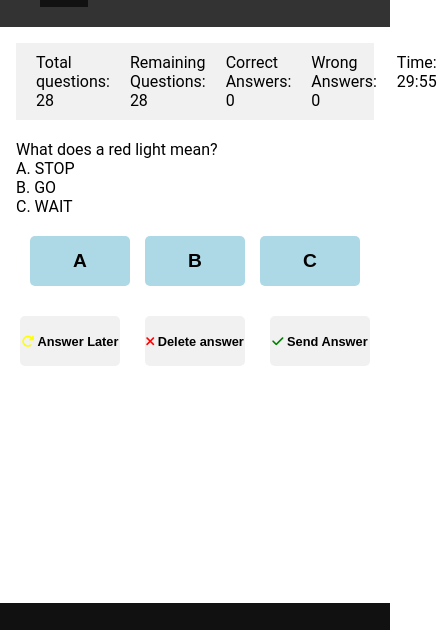
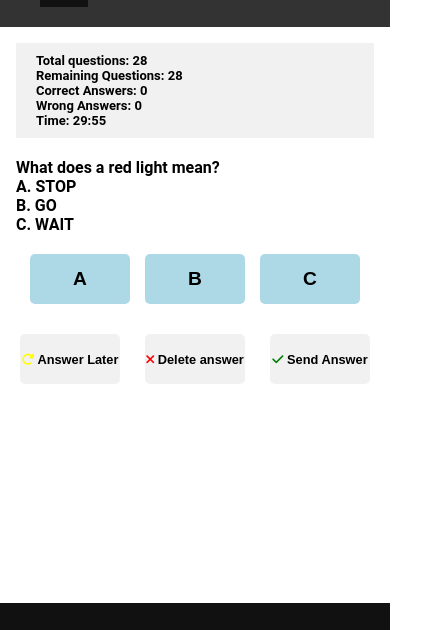
Before and after one commit to slucaci/js-project, a plain HTML site: page index.html in a window 390 px wide. Shown: the part 57-687 px from the top of the page, 437 px wide, since content can reach past the window. Drawn offline with Linux system fonts and the light colour scheme.

Commit message:
Improved styles and added media queries for question area and status-bar

```diff
--- a/assets/css/style.css
+++ b/assets/css/style.css
@@ -100,6 +100,11 @@ body {
 }
 
 @media screen and (max-width: 768px) {
+  .status-bar {
+    display: flex;
+    flex-direction: column;
+    font-size: 13px;
+  }
   .topnav .openbtn {
     display: block;
   }
@@ -130,6 +135,7 @@ body {
   justify-content: space-between;
   background-color: #f1f1f1;
   padding: 10px;
+  font-weight: bold;
 }
 
 .status-bar span {
@@ -142,6 +148,7 @@ body {
   flex-direction: column;
   text-align: left;
   margin-top: 20px;
+  font-weight: bold;
 }
 
 .choices {
--- a/assets/js/script.js
+++ b/assets/js/script.js
@@ -300,7 +300,6 @@ function timerStart() {
     }`;
     if (timeRemaining <= 0) {
       clearInterval(timer);
-      displayScore();
     }
   }, 1000);
 }
```
